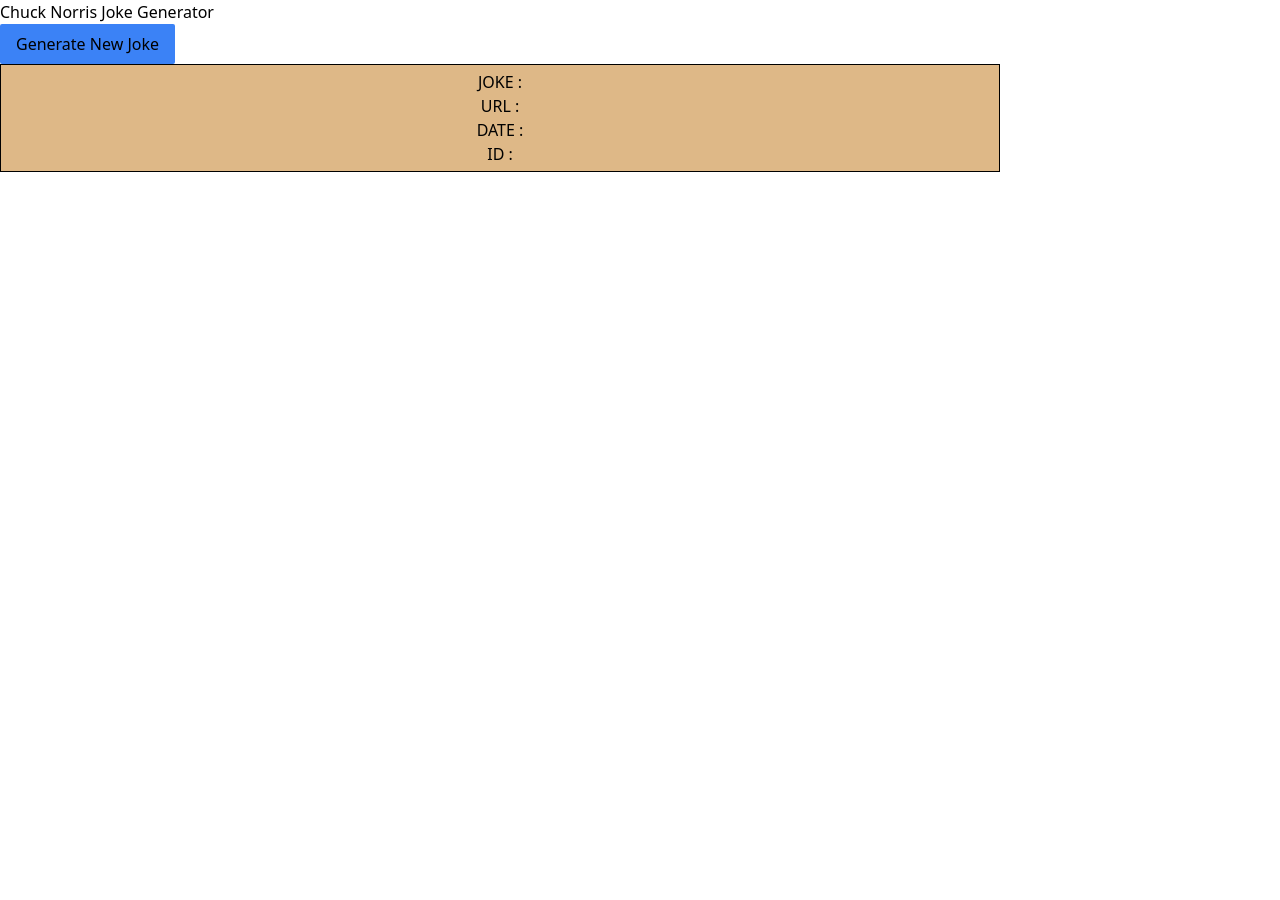
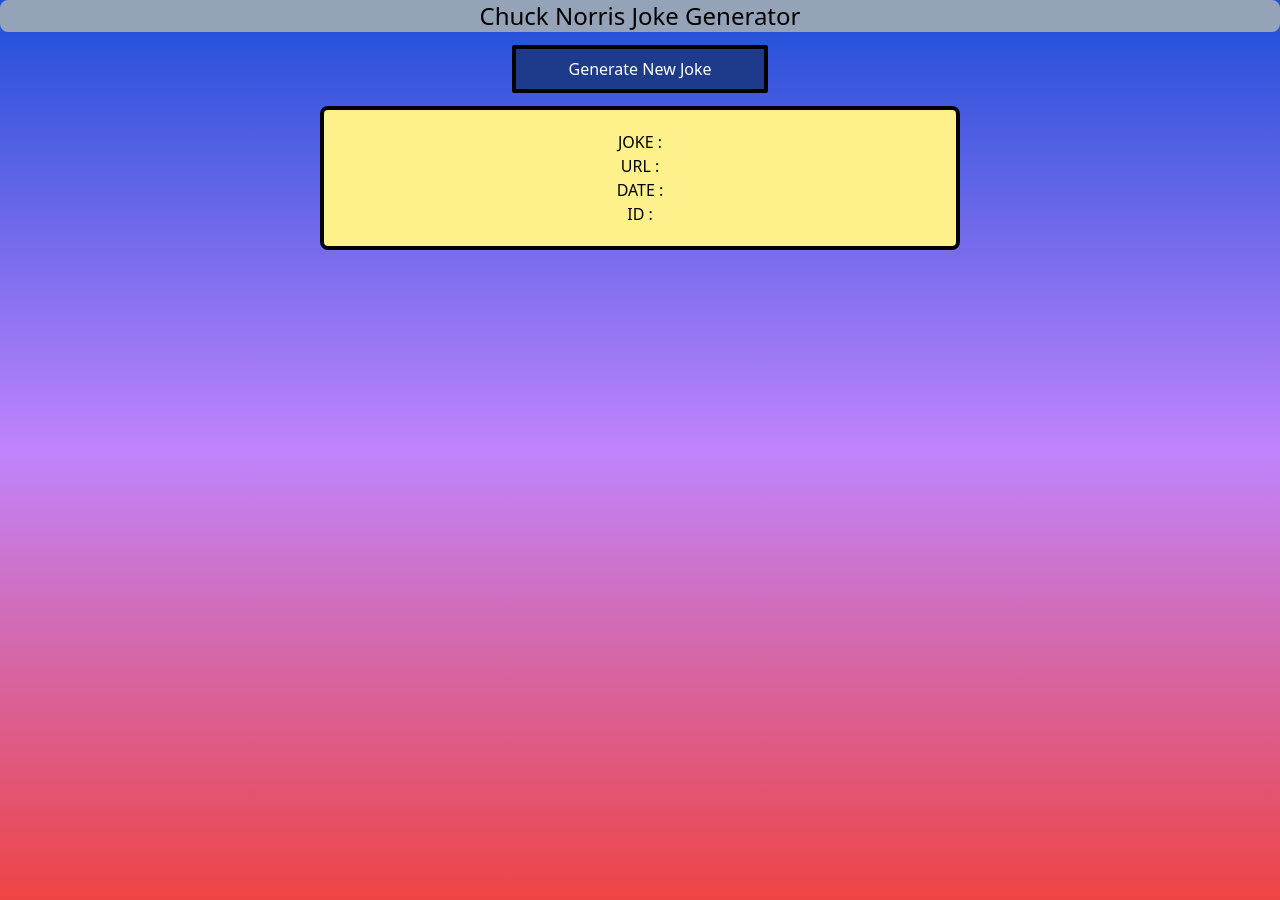
Before and after one commit to Guzters/ASSIGNMENT_VUE-RestAPI-ChuckNorris, a Vue app: page / in a window 1280 px wide. Before the commit the page ends 800 px from the top, so only its background shows below. Built offline with nearby package versions, Linux system fonts and the light colour scheme; no server answers.

Commit message:
Made the layout prettier and fixed code

```diff
--- a/src/App.vue
+++ b/src/App.vue
@@ -22,9 +22,10 @@
 </script>
 
 <template>
+  <main>
     <h1 class="header">Chuck Norris Joke Generator</h1>
-  <div>
-    <button class="rounded-sm bg-blue-500 px-4 py-2 hover:bg-blue-700" @click="getRandomJoke">Generate New Joke</button>
+    <div class="button">
+      <button @click="getRandomJoke">Generate New Joke</button>
     </div>
     <div class="joke_info">
       <p>JOKE : {{ joke }}</p>
@@ -32,18 +33,26 @@
       <p>DATE : {{ date }}</p>
       <p>ID : {{ id }}</p>
     </div>
+  </main>
 </template>
 
-<style>
-.header {
-  display: ;
+<style lang="postcss" scoped>
+main {
+  @apply bg-gradient-to-t from-red-500 via-purple-400 to-blue-700;
+  height: 900px;
+  & .header {
+    @apply items-center justify-center rounded-lg bg-slate-400 text-center text-2xl;
   }
-.joke_info {
-  display: inline-block;
-  border: 1px solid;
-  width: 1000px;
-  text-align: center;
-  padding: 5px;
-  background-color: burlywood;
+
+  & .button {
+    @apply w-1/5 rounded-sm border-4 border-black bg-blue-900 px-4 py-2 text-center text-white hover:bg-blue-700;
+    margin-top: 1%;
+    margin-bottom: 1%;
+    margin-left: 40%;
+  }
+  & .joke_info {
+    @apply inline-block w-6/12 rounded-lg border-4 border-black bg-yellow-200 py-5 text-center;
+    margin-left: 25%;
+  }
 }
 </style>
```
Also changed, not shown: index.html (+2 -5 lines), public/logo.svg (added). Lines whose indentation alone changed are shown as unchanged.
